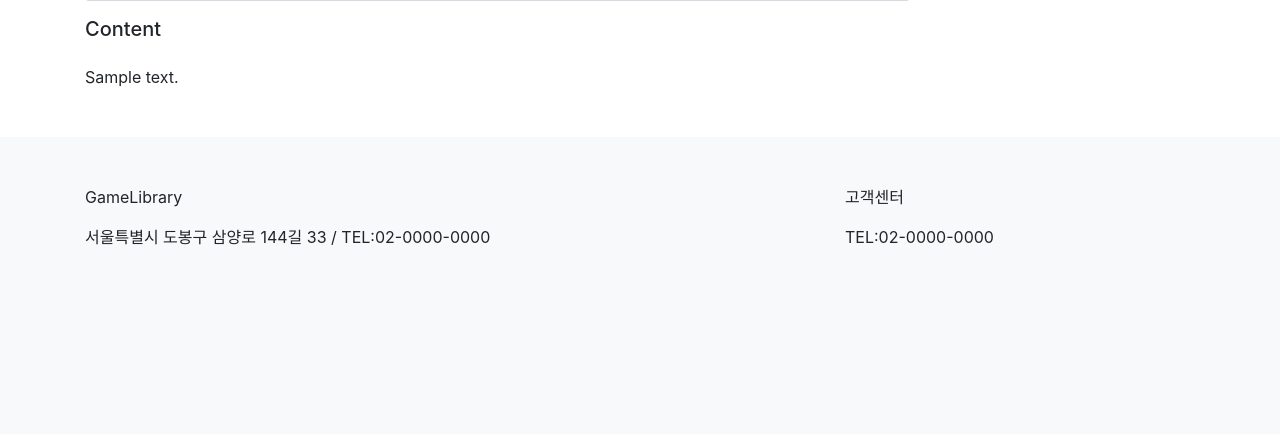
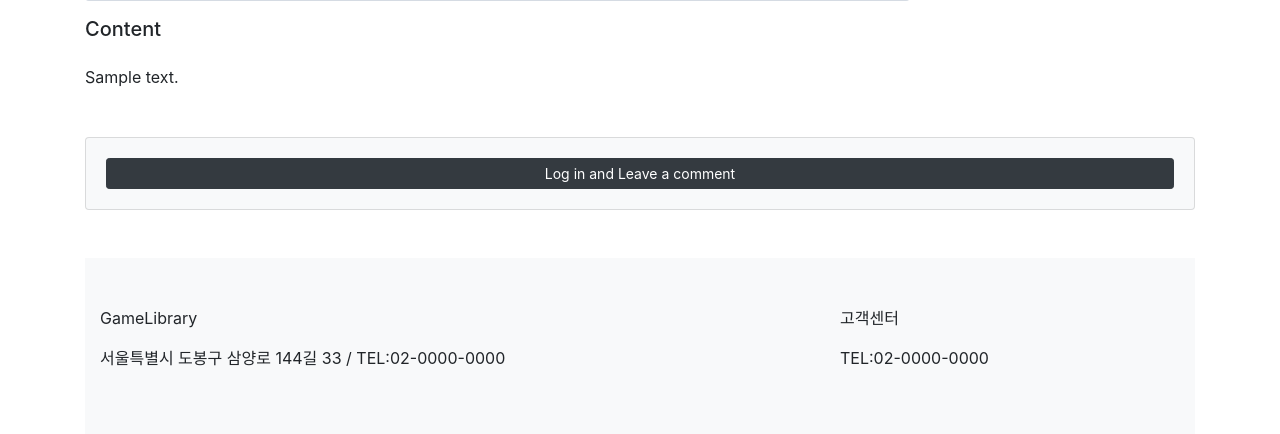
Before and after one commit to user4920/finProject, a Django app: page /mall/1/ in a window 1280 px wide. Shown: the part 831-1265 px from the top of the page. Before the commit the page ends 1076 px from the top, so only its background shows below. Run offline with Django 4.2, Linux system fonts and the light colour scheme; tables that the repository leaves empty hold one stand-in row (values such as "Sample post"); grey boxes marked "Sample" are stand-in pictures; some libraries are stand-ins or nearby versions.

Commit message:
댓글 작성 기능

```diff
--- a/mall/admin.py
+++ b/mall/admin.py
@@ -1,9 +1,10 @@
 from django.contrib import admin
-from .models import Post, Studio, Category, Genre
+from .models import Post, Studio, Category, Genre, Comment
 
 # Register your models here.
 
 admin.site.register(Post)
+admin.site.register(Comment)
 
 class StudioAdmin(admin.ModelAdmin):
   prepopulated_fields = {'slug': ('name',)}
--- a/mall/models.py
+++ b/mall/models.py
@@ -91,3 +91,13 @@ class Post(models.Model):
 
   def get_absolute_url(self):
     return f'/mall/{self.pk}/'
+
+class Comment(models.Model):
+  post = models.ForeignKey(Post, on_delete=models.CASCADE)
+  author = models.ForeignKey(User, on_delete=models.SET_DEFAULT, default="이름없음")
+  content = models.TextField()
+  created_at = models.DateTimeField(auto_now_add=True)
+  modified_at = models.DateTimeField(auto_now=True)
+
+  def __str__(self):
+    return f'{self.author}::{self.content}'
--- a/mall/templates/mall/post_detail.html
+++ b/mall/templates/mall/post_detail.html
@@ -1,5 +1,5 @@
 {% extends 'mall/base_full.html' %}
-
+{% load crispy_forms_tags %}
 {% block head_title %}
   {{post.title}}
   {% if post.subtitle %}
@@ -88,6 +88,47 @@
       </div>
     </div>
 
-    <!-- Comment -->
-  </div>
+    <!-- comment -->
+    <div id="comment-area" class="mb-5">
+      <div class="card bg-light">
+        <div class="card-body">
+          <!-- comment form -->
+          {% if user.is_authenticated %}
+            <form class="mb-4" id="comment-form" method="post"
+                  action="{{product.get_absolute_url}}new_comment/">
+              {% csrf_token %}
+              <div class="form-group">
+                {{comment_form | crispy}}
+              </div>
+              <button type="submit" class="btn btn-primary">Submit</button>
+            </form>
+          {% else %}
+            <a role="button" class="btn btn-dark btn-block btn-sm" href="#"
+               data-toggle="modal" data-target="#loginModal">
+              Log in and Leave a comment
+            </a>
+          {% endif %}
+          {% if product.comment_set.exists %}
+            {% for comment in product.comment_set.iterator %}
+              <div class="media d-flex" id="comment-{{comment.pk}}">
+                <!-- user.avatar -->
+                <img class="mr-3 rounded-circle" src="http://placehold.it/50x50" alt="{{comment.author}}" width="60px">
+                <div class="media-body ms-3">
+                  <div class="fw-bold">
+                    {{comment.author.username}}
+                    <small class="text-muted">{{commnent.created_at}}</small>
+                  </div>
+                  <p>{{comment.content | linebreaks}}</p>
+                  {% if comment.created_at != comment.modified_at %}
+                    <p class="text-muted float-right">
+                      <small>Updated : {{comment.modified_at}}</small>
+                    </p>
+                  {% endif %}
+                </div>
+              </div>
+            {% endfor %}
+          {% endif %}
+        </div>
+      </div>
+    </div>
 {% endblock %}
--- a/mall/views.py
+++ b/mall/views.py
@@ -4,6 +4,7 @@ from django.views.generic import ListView, DetailView, CreateView, UpdateView
 from django.contrib.auth.mixins import LoginRequiredMixin, UserPassesTestMixin
 from django.core.exceptions import PermissionDenied
 from django.utils.text import slugify
+from .forms import CommentForm
 
 # Create your views here.
 class PostList(ListView):
@@ -28,6 +29,7 @@ class PostDetail(DetailView):
 
   def get_context_data(self, **kwargs):
     context = super(PostDetail, self).get_context_data()
+    context['comment_form'] = CommentForm
     return context
 
 class PostCreate(LoginRequiredMixin, UserPassesTestMixin, CreateView):
```
Also changed, not shown: mall/forms.py (added, +7 -0 lines).
